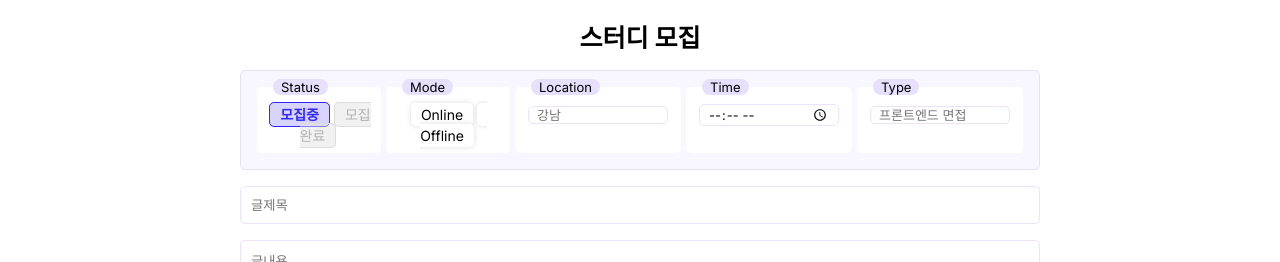
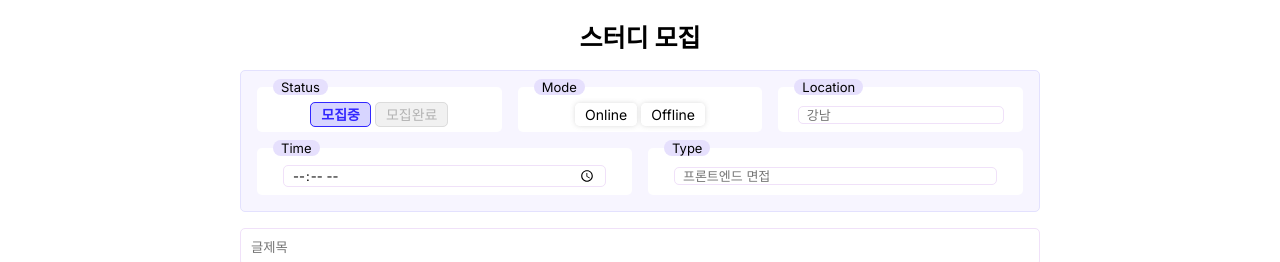
Before and after one commit to haileyham/study-now, a Next.js app: page /study-post/write in a window 1280 px wide. Shown: the part 222-484 px from the top of the page. Built offline with nearby package versions, Linux system fonts and the light colour scheme.

Commit message:
(#7) style : 스터디작성페이지 -테블릿,pc + 임시 조정

```diff
--- a/app/study-post/write/page.module.scss
+++ b/app/study-post/write/page.module.scss
@@ -102,60 +102,34 @@
   }
 }
 
+// 임시
+@media (min-width: 400px) {
+  .writeCheck {
+    div {
+      flex-basis: auto;
+    }
+  }
+}
+
 // 테블릿
 @media (min-width: 768px) {
   //선택박스
   .writeCheck {
-    padding: 1rem;
-    display: flex;
-    flex-wrap: wrap;
-    gap: 5px;
-    border-radius: var(--border-radius-s);
-    background-color: rgb(248, 246, 255);
+    gap: 1rem;
+    background-color: rgb(247, 245, 255);
     div {
-      position: relative;
-      padding: 1rem 0.5rem 0.5rem 0.5rem;
-      border-radius: var(--border-radius-s);
-      flex-grow: 1;
-      text-align: center;
+      flex-basis: 200px;
       background-color: #fff;
       input {
-        margin: 0 5px;
-        &[type='checkbox'] {
-          position: absolute;
-          visibility: hidden;
-        }
+        width: 90%;
       }
       label {
         font-size: var(--font-size-m);
-        margin: 0 2px;
         padding: 3px 10px;
-        background-color: #fff;
-        border-radius: var(--border-radius-s);
-        box-shadow: 0 0 5px rgba(216, 216, 216, 0.898);
-      }
-      .hello {
-        font-weight: bolder;
-        color: rgb(50, 39, 255);
-        border: 1.5px solid rgb(50, 39, 255);
-        background-color: rgba(166, 161, 255, 0.449);
-        box-shadow: none;
-      }
-      .bye {
-        color: rgba(128, 128, 128, 0.548);
-        border: 1.5px solid rgba(219, 219, 219, 0.968);
-        background-color: rgba(226, 226, 226, 0.485);
-        box-shadow: none;
       }
     }
     span {
-      position: absolute;
       top: -0.5rem;
-      left: 1rem;
-      padding: 0 0.5rem;
-      font-size: var(--font-size-s);
-      background-color: rgb(230, 224, 253);
-      border-radius: var(--border-radius-l);
     }
   }
 }
```
